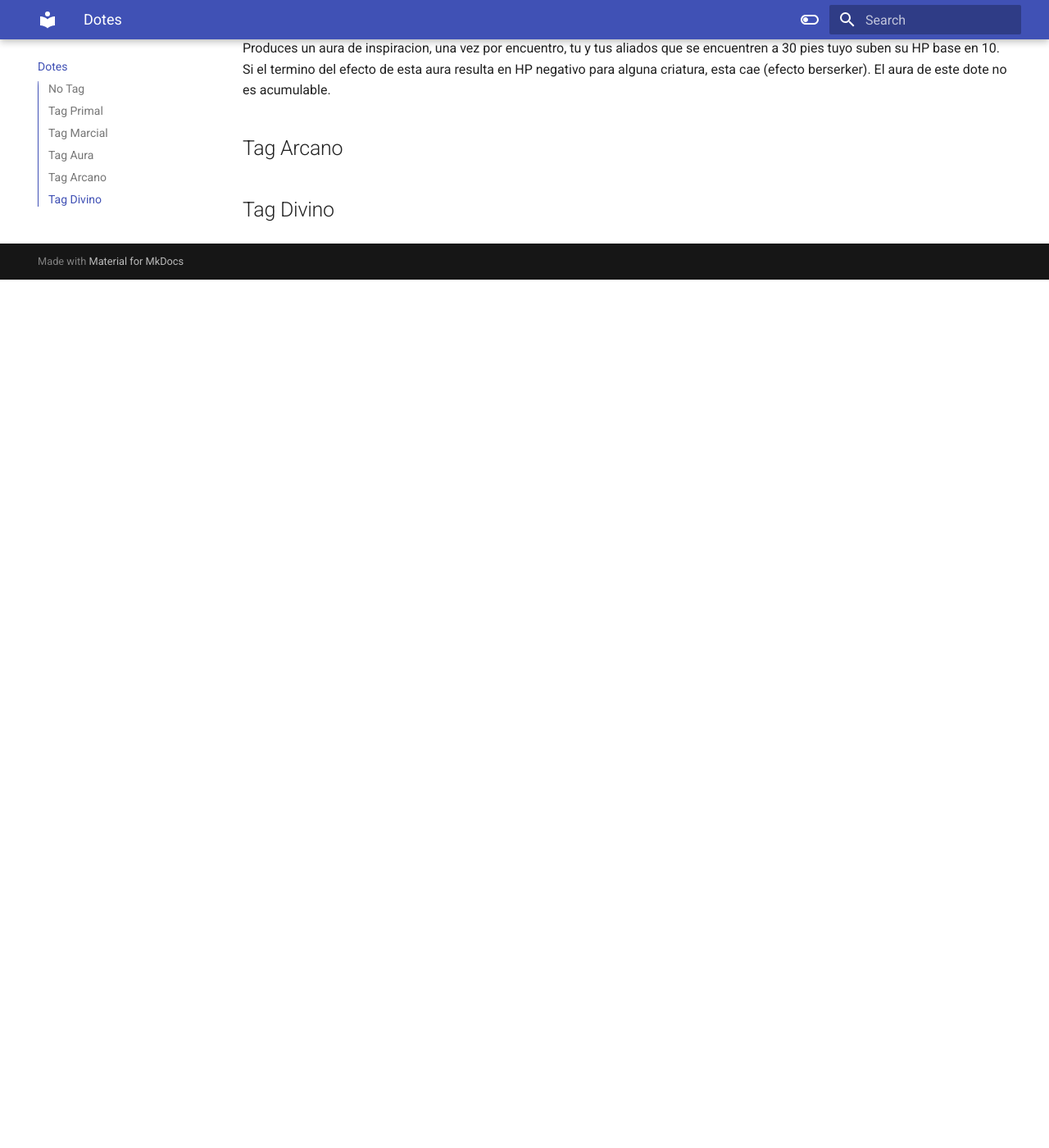
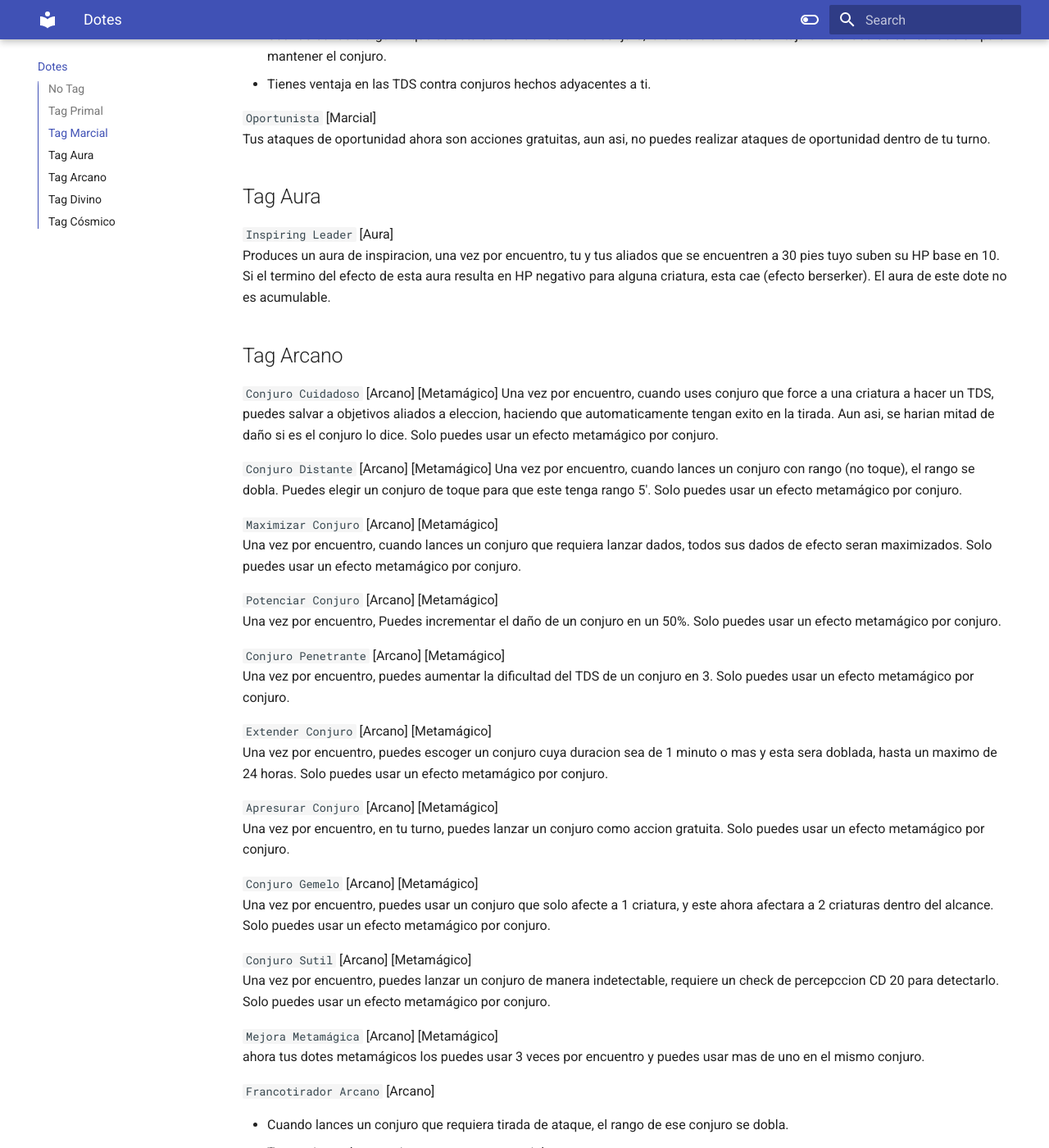
Before and after one commit to Donkanito/colacho_3.5, an MkDocs documentation site: the page built from docs/feats.md, in a window 1280 px wide and 1400 px high, scrolled down 1950 px. Shown: the whole window at 82% size. Built offline with MkDocs 1.6.1 and Material for MkDocs 9.7.7, drawn with Linux system fonts in a browser that asks for light colours; before the commit the page ends 2291 px from its top, so only the background shows below that; some of the changed text lies outside the part shown.

Commit message:
$some feats and some bard

```diff
--- a/docs/feats.md
+++ b/docs/feats.md
@@ -1,6 +1,7 @@
 # Dotes
 
 Cada dote Cuesta 15 puntos, recibes uno a elección en la Creación de personaje.
+Los Tags en los dotes funcionan como requisitos, debes poseer dichos Tags para poder comprarlos. En caso de que un dote tenga mas de un Tag, solo basta con que poseas uno de ellos.
 
 ## No Tag
 
@@ -21,7 +22,11 @@ Tienes 3 rerolls diarios para ser usados en cualquier tirada.
 `Talentoso`
 Estas entrenado en 3 habilidades a elección, obteniendo un +3 a cada una de estas tiradas.
 
-`Sharpshooter`:
+`Sharpshooter`
+
+* No tienes desventaja al usar el alcance largo con tus armas.
+* Tus ataques de rango con arma ignoran coverturas parciales.
+* Antes de hacer un ataque con un arma de rango, puedes escoger quitar -3 al ataque para agregar un dado de daño, esto lo puedes hacer hasta 3 veces en un ataque.
 
 `Montura`
 Req: Habilidad de Montar.
@@ -63,6 +68,9 @@ Eres muy habilidoso para matar entes con magia
 * Cuando dañas a alguien que se esta concentrando en un conjuro, la criatura tiene desventaja en la tirada de concentracion para mantener el conjuro.
 * Tienes ventaja en las TDS contra conjuros hechos adyacentes a ti.
 
+`Oportunista` [Marcial]
+Tus ataques de oportunidad ahora son acciones gratuitas, aun asi, no puedes realizar ataques de oportunidad dentro de tu turno.
+
 ## Tag Aura
 
 `Inspiring Leader` [Aura]
@@ -70,4 +78,51 @@ Produces un aura de inspiracion, una vez por encuentro, tu y tus aliados que se
 
 ## Tag Arcano
 
+`Conjuro Cuidadoso` [Arcano] [Metamágico]
+Una vez por encuentro, cuando uses conjuro que force a una criatura a hacer un TDS, puedes salvar a objetivos aliados a eleccion, haciendo que automaticamente tengan exito en la tirada. Aun asi, se harian mitad de daño si es el conjuro lo dice. Solo puedes usar un efecto metamágico por conjuro.
+
+`Conjuro Distante` [Arcano] [Metamágico]
+Una vez por encuentro, cuando lances un conjuro con rango (no toque), el rango se dobla.
+Puedes elegir un conjuro de toque para que este tenga rango 5'. Solo puedes usar un efecto metamágico por conjuro.
+
+`Maximizar Conjuro` [Arcano] [Metamágico]
+Una vez por encuentro, cuando lances un conjuro que requiera lanzar dados, todos sus dados de efecto seran maximizados. Solo puedes usar un efecto metamágico por conjuro.
+
+`Potenciar Conjuro` [Arcano] [Metamágico]
+Una vez por encuentro, Puedes incrementar el daño de un conjuro en un 50%. Solo puedes usar un efecto metamágico por conjuro.
+
+`Conjuro Penetrante` [Arcano] [Metamágico]
+Una vez por encuentro, puedes aumentar la dificultad del TDS de un conjuro en 3. Solo puedes usar un efecto metamágico por conjuro.
+
+`Extender Conjuro` [Arcano] [Metamágico]
+Una vez por encuentro, puedes escoger un conjuro cuya duracion sea de 1 minuto o mas y esta sera doblada, hasta un maximo de 24 horas. Solo puedes usar un efecto metamágico por conjuro.
+
+`Apresurar Conjuro` [Arcano] [Metamágico]
+Una vez por encuentro, en tu turno, puedes lanzar un conjuro como accion gratuita. Solo puedes usar un efecto metamágico por conjuro.
+
+`Conjuro Gemelo` [Arcano] [Metamágico]
+Una vez por encuentro, puedes usar un conjuro que solo afecte a 1 criatura, y este ahora afectara a 2 criaturas dentro del alcance. Solo puedes usar un efecto metamágico por conjuro.
+
+`Conjuro Sutil` [Arcano] [Metamágico]
+Una vez por encuentro, puedes lanzar un conjuro de manera indetectable, requiere un check de percepccion CD 20 para detectarlo. Solo puedes usar un efecto metamágico por conjuro.
+
+`Mejora Metamágica` [Arcano] [Metamágico]
+ahora tus dotes metamágicos los puedes usar 3 veces por encuentro y puedes usar mas de uno en el mismo conjuro.
+
+`Francotirador Arcano` [Arcano]
+
+* Cuando lances un conjuro que requiera tirada de ataque, el rango de ese conjuro se dobla.
+* Tus conjuros de rango ignoran covertura parcial.
+* Puedes aprender un Cantrip de rango, de cualquier clase.
+
+`Identificador` [Arcano] [Cósmico]
+Ganas entrenamiento con la habilidad Arcana. Ademas, eres minuciosos al inspeccionar objetos legendarios, eres capaz de identificarlos cuando nadie mas puede, puedes usar los conjuro Identificar y Detectar magia como si fueran cantrips.
+
+`Arquero Arcano` [Arcano]
+Puedes imbuir municiones de armas de rango con tus conjuros, esto toma 1 min por municion y deber ser hecho fuera de combate. Imbuir cada municion tiene un costo de 5 puntos Cósmicos y estas pierden su carga despues de un descanso largo.
+Al lanzar una municion cargada, esta hace su daño normal y libera el conjuro al momento de hacer impacto con una criatura.
+Si la municion falla su objetivo, el conjuro se pierde. En caso de que el ataque este destinado para un espacio físico, entonces la tirada de ataque sera a una baja dificultad, pero se debe hacer.
+
 ## Tag Divino
+
+## Tag Cósmico
--- a/mkdocs.yml
+++ b/mkdocs.yml
@@ -5,14 +5,15 @@ nav:
     - Lugares: places.md
     - Clases:
         - class.md
-        - Guerrero: c_guerrero.md
-        - Bárbaro: c_barbaro.md
-        - Bardo: c_bardo.md
-        - Mago: c_mago.md
+        - Guerrero: clases/c_guerrero.md
+        - Bárbaro: clases/c_barbaro.md
+        - Bardo: clases/c_bardo.md
+        - Mago: clases/c_mago.md
     - Dotes: feats.md
     - Objetos: objects.md
 theme:
   name: material
+  language: en
   features:
     - navigation.tabs
     - navigation.sections
```
Also changed, not shown: docs/c_bardo.md (deleted, +0 -7 lines), docs/clases/c_barbaro.md (renamed from docs/c_barbaro.md, +1 -1 lines), docs/clases/c_bardo.md (added, +21 -0 lines), docs/clases/c_guerrero.md (renamed from docs/c_guerrero.md), docs/clases/c_mago.md (renamed from docs/c_mago.md), docs/src/cocina_negra.jpg (added).
